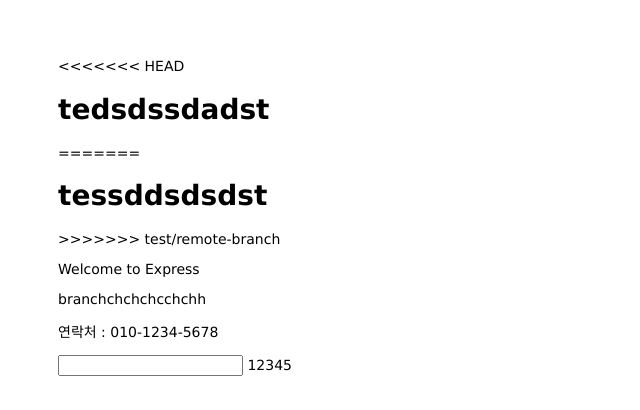
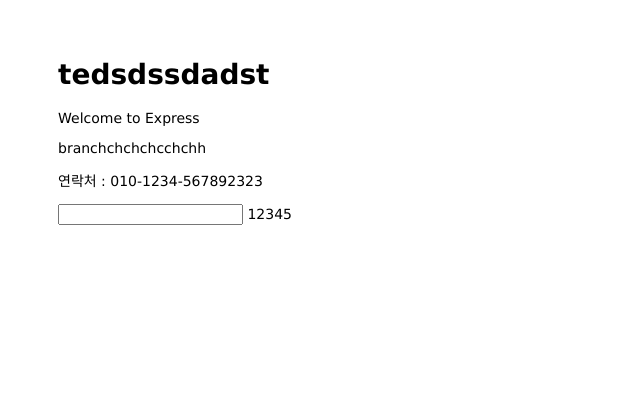
Before and after one commit to choseongjin0815/mastering-git-github, a website: page public/index.html in a window 1280 px wide. Shown: the whole page, without its empty margins (0-640 px from the left). Drawn offline with Linux system fonts and the light colour scheme.

Commit message:
Change Body

```diff
--- a/public/index.html
+++ b/public/index.html
@@ -6,16 +6,12 @@
 </head>
 
 <body>
-<<<<<<< HEAD
   <h1>tedsdssdadst</h1>
-=======
-  <h1>tessddsdsdst</h1>
->>>>>>> test/remote-branch
   <p>Welcome to Express</p>
 </body>
 branchchchchcchchh
 <footer>
-  <p>연락처 : 010-1234-5678</p>
+  <p>연락처 : 010-1234-567892323</p>
 </footer>
 
 <input type="text">
```
